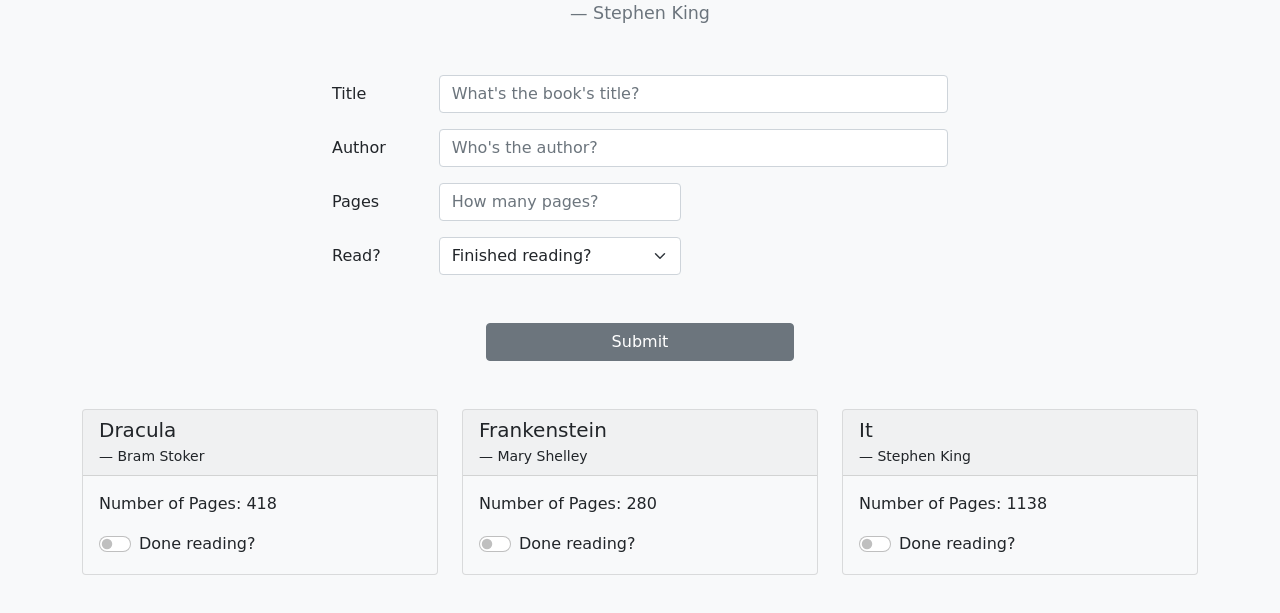
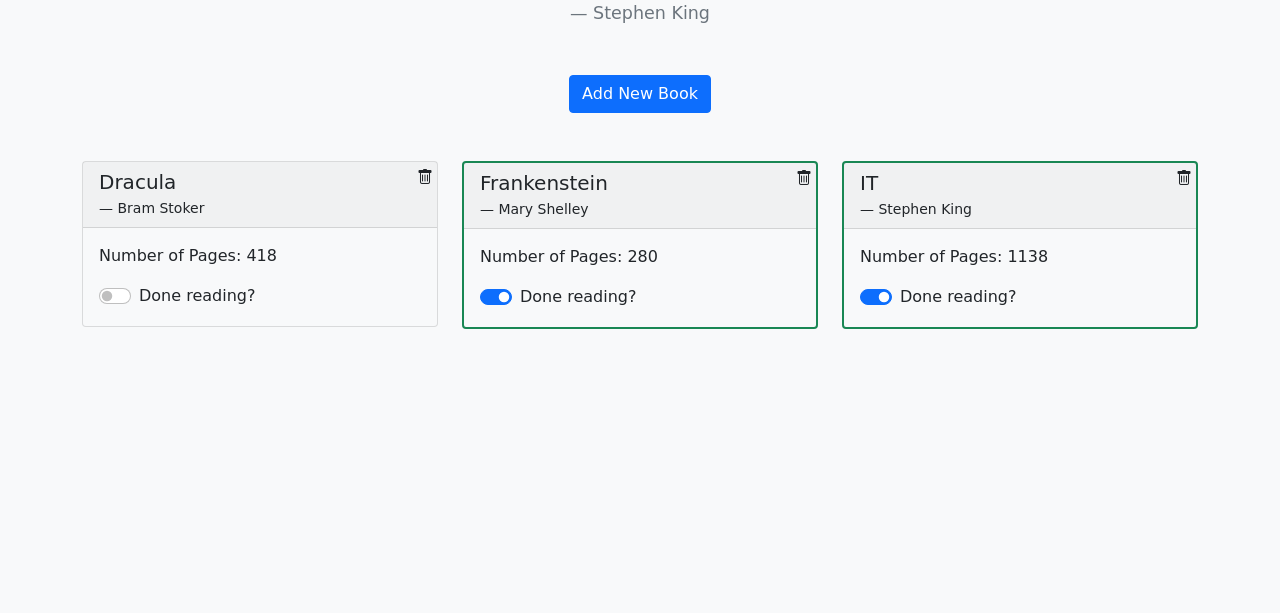
Before and after one commit to thanh-luan-nguyen/book-keeping-app, a plain HTML site: page index.html in a window 1280 px wide. Shown: the part 177-790 px from the top of the page. Drawn offline with nearby package versions, Linux system fonts and the light colour scheme; a web font is replaced by a local one.

Commit message:
template embedded

```diff
--- a/index.html
+++ b/index.html
@@ -8,7 +8,8 @@
     <title>Library</title>
     <link rel="stylesheet" href="styles.css">
     <link href="https://cdn.jsdelivr.net/npm/bootstrap@5.0.0-beta3/dist/css/bootstrap.min.css" rel="stylesheet" integrity="sha384-eOJMYsd53ii+scO/bJGFsiCZc+5NDVN2yr8+0RDqr0Ql0h+rP48ckxlpbzKgwra6" crossorigin="anonymous">
-    <script src="script.js" defer></script>
+    <link rel="stylesheet" href="https://cdn.jsdelivr.net/npm/bootstrap-icons@1.4.1/font/bootstrap-icons.css">
+
 </head>
 
 <body class="bg-light">
@@ -18,6 +19,12 @@
         <foot class="blockquote-footer">Stephen King</foot>
     </blockquote>
 
+    <p class="d-flex justify-content-center mb-5">
+        <button class="btn btn-primary shadow-none" type="button" data-bs-toggle="collapse" data-bs-target="#form">
+          Add New Book
+        </button>
+    </p>
+    <div class="collapse" id="form">
         <form class="container col-lg-6 mb-5" autocomplete="off">
             <div class="row mb-3">
                 <label class="col-form-label col-sm-2" for="title">Title</label>
@@ -31,16 +38,12 @@
                     <input name="author" type="text" class="form-control shadow-none" id="author" placeholder="Who's the author?">
                 </div>
             </div>
-
-
             <div class="row mb-3">
                 <label class="col-form-label col-sm-2" for="pages">Pages</label>
                 <div class="col-sm-5">
                     <input name="pages" type="number" class="form-control shadow-none" id="pages" min="0" placeholder="How many pages?">
                 </div>
             </div>
-
-
             <div class="row mb-5">
                 <label class="col-form-label col-sm-2" for="finished">Read?</label>
                 <div class="col-sm-5">
@@ -51,64 +54,37 @@
                     </select>
                 </div>
             </div>
-
-
             <div class="d-grid col-sm-6 mx-auto">
-            <button class="btn btn-secondary btn-block shadow-none" type="button">Submit</button>
+                <button class="btn btn-secondary btn-block shadow-none" type="submit">Submit</button>
             </div>
         </form>
+    </div>
 
     <div class="container">
-        <div class="row gy-3">
-            <div class="col-md-4">
-                <div class="card bg-light">
+
+        <div class="row gy-3" data-book-list>
+            <template>
+            <div class="col-md-4" data-card-prototype>
+                <div class="card bg-light" data-card-background-color>
+                    <i class="bi bi-trash position-absolute end-0 m-1" data-card-delete></i>
                     <div class="card-header">
-                        <h5 class="card-title">Dracula</h5>
-                        <footer class="blockquote-footer card-subtitle text-dark">Bram Stoker</footer>
+                        <h5 class="card-title me-3" data-card-title>...</h5>
+                        <footer class="blockquote-footer card-subtitle text-dark" data-card-author>...</footer>
                     </div>
                     <div class="card-body">
-                        <p class="card-text">Number of Pages: <span>418</span></p>
+                        <p class="card-text">Number of Pages: <span data-card-pages>...</span></p>
                         <div class="form-check form-switch">
-                            <input class="form-check-input shadow-none" type="checkbox">
+                            <input class="form-check-input shadow-none" type="checkbox" data-card-read>
                             <label class="form-check-label">Done reading?</label>
                         </div>
                     </div>
                 </div>
             </div>
-            <div class="col-md-4">
-                <div class="card bg-light">
-                    <div class="card-header">
-                        <h5 class="card-title">Frankenstein</h5>
-                        <footer class="blockquote-footer card-subtitle text-dark">Mary Shelley</footer>
-                    </div>
-                    <div class="card-body">
-                        <p class="card-text">Number of Pages: <span>280</span></p>
-                        <div class="form-check form-switch">
-                            <input class="form-check-input shadow-none" type="checkbox">
-                            <label class="form-check-label">Done reading?</label>
-                        </div>
-                    </div>
-                </div>
-            </div>
-            <div class="col-md-4">
-                <div class="card bg-light">
-                    <div class="card-header">
-                        <h5 class="card-title">It</h5>
-                        <footer class="blockquote-footer card-subtitle text-dark">Stephen King</footer>
-                    </div>
-                    <div class="card-body">
-                        <p class="card-text">Number of Pages: <span>1138</span></p>
-                        <div class="form-check form-switch">
-                            <input class="form-check-input shadow-none" type="checkbox">
-                            <label class="form-check-label">Done reading?</label>
-                        </div>
-                    </div>
-                </div>
-            </div>
-        </div>
+        </template>
         </div>
 
         <script src="https://cdn.jsdelivr.net/npm/bootstrap@5.0.0-beta3/dist/js/bootstrap.bundle.min.js " integrity="sha384-JEW9xMcG8R+pH31jmWH6WWP0WintQrMb4s7ZOdauHnUtxwoG2vI5DkLtS3qm9Ekf " crossorigin="anonymous "></script>
+        <script src="script.js"></script>
 </body>
 
 </html>
--- a/script.js
+++ b/script.js
@@ -0,0 +1,54 @@
+const bookList = document.querySelector('[data-book-list]');
+const prototypeCard = document.getElementsByTagName("template")[0];
+
+
+let myLibrary = [];
+
+function Book(title, author, pages, haveRead) {
+    this.title = title;
+    this.author = author;
+    this.pages = pages;
+    this.haveRead = haveRead;
+}
+
+const dracula = new Book("Dracula", "Bram Stoker", 418, false);
+const frankenstein = new Book("Frankenstein", "Mary Shelley", 280, true);
+const it = new Book("IT", "Stephen King", 1138, true);
+
+addBookToLibrary(dracula);
+addBookToLibrary(frankenstein);
+addBookToLibrary(it);
+
+function addBookToLibrary(newBook) {
+    myLibrary.push(newBook);
+}
+
+for (let book of myLibrary) {
+    const newCard = prototypeCard.content.cloneNode(true);
+
+    const title = newCard.querySelector('[data-card-title]');
+    const author = newCard.querySelector('[data-card-author]');
+    const pages = newCard.querySelector('[data-card-pages]');
+    const read = newCard.querySelector('[data-card-read]')
+    const cardBg = newCard.querySelector('[data-card-background-color]')
+
+    title.innerText = book.title;
+    author.innerText = book.author;
+    pages.innerText = book.pages;
+    if (book.haveRead) {
+        read.setAttribute("checked", "");
+        cardBg.classList.toggle('border-2');
+        cardBg.classList.toggle('border-success');
+    };
+    read.addEventListener("click", () => {
+        cardBg.classList.toggle('border-success');
+        cardBg.classList.toggle('border-2');
+    });
+
+    bookList.appendChild(newCard);
+}
+
+const trashCan = newCard.querySelector('[data-card-delete]');
+trashCan.addEventListener("click", () => {
+
+})
--- a/styles.css
+++ b/styles.css
@@ -10,3 +10,7 @@
 h1 {
     text-shadow: black 5px 5px;
 }
+
+.bi-trash {
+    cursor: pointer;
+}
```
Lines whose indentation alone changed are shown as unchanged.
